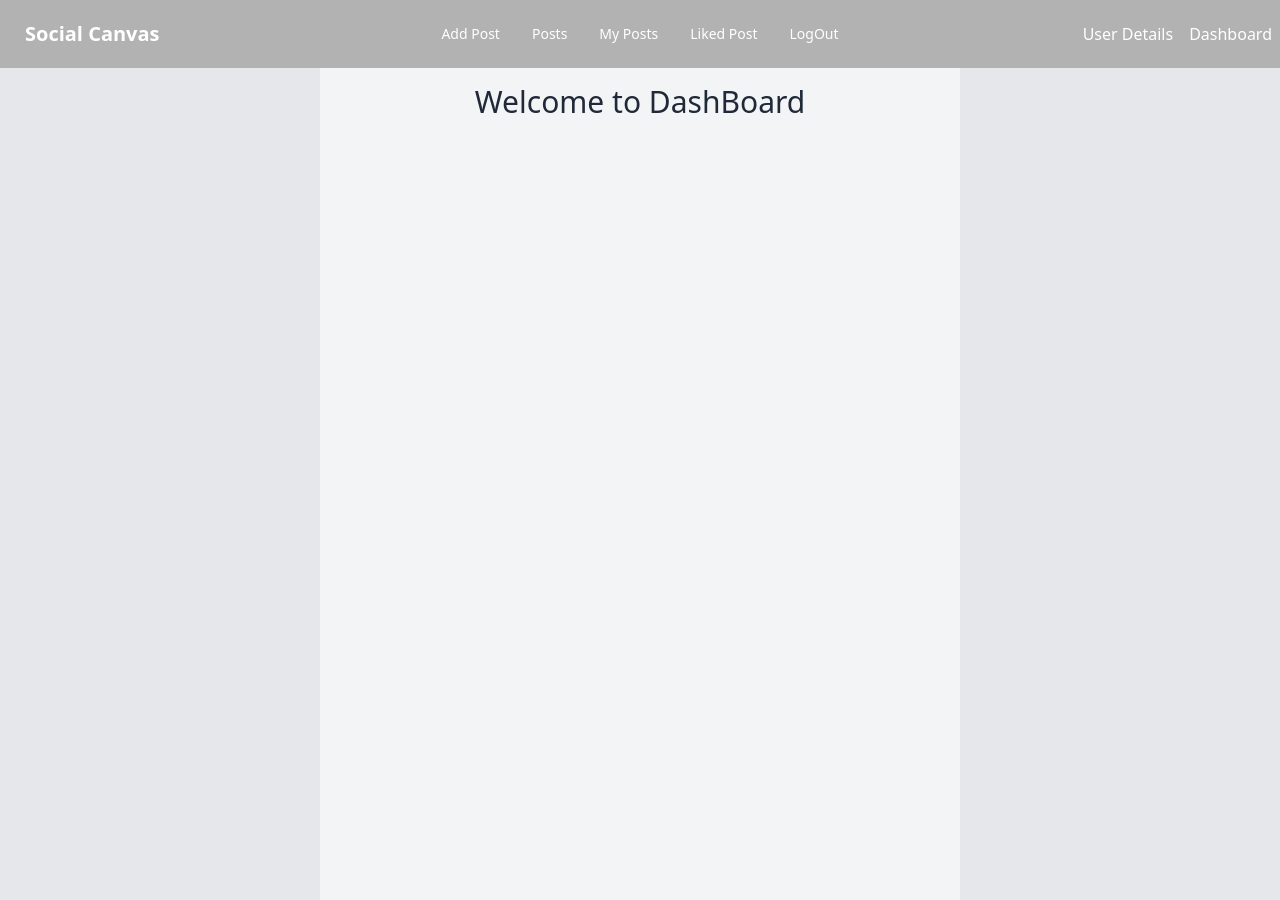
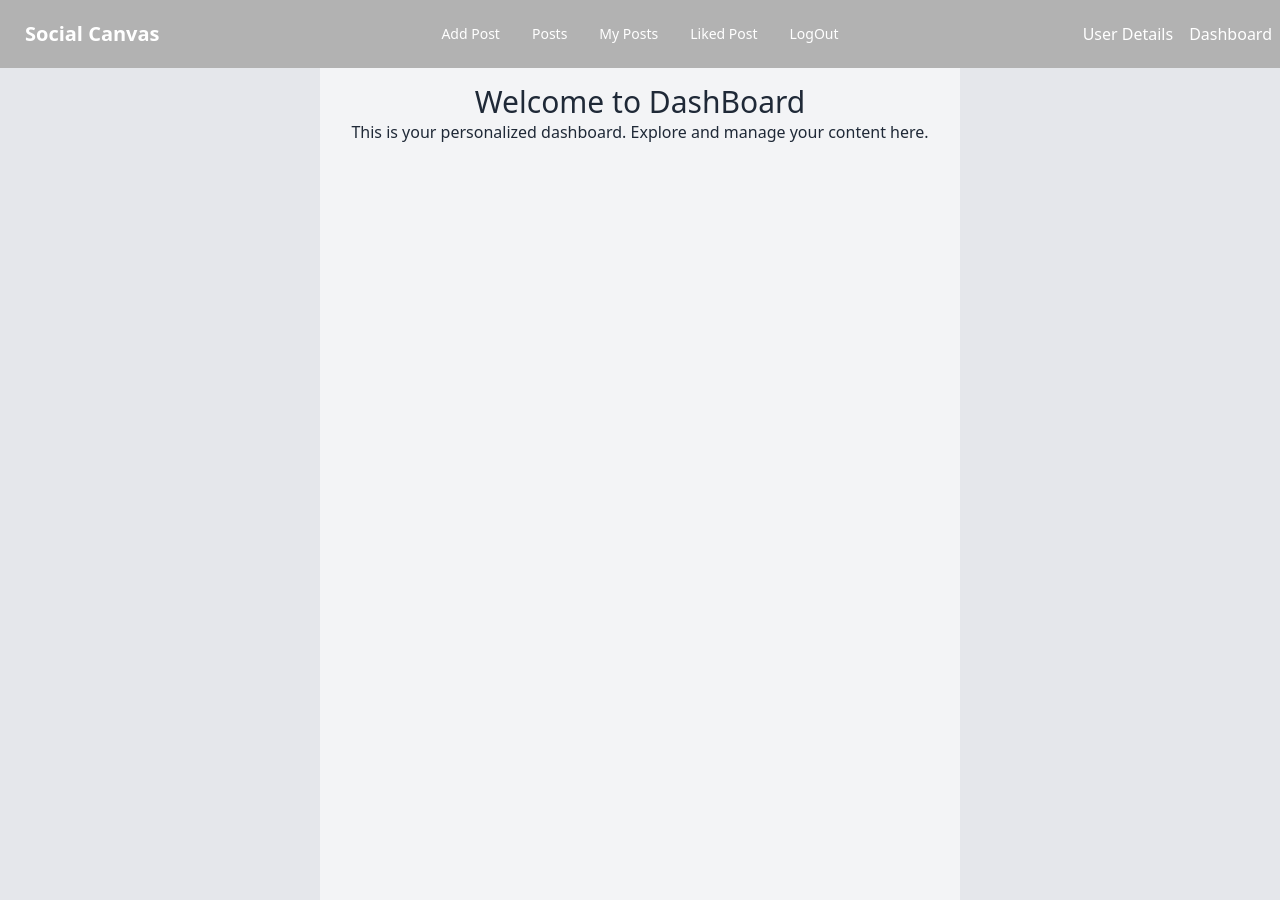
Before and after one commit to Nirob-Barman/Social-Canvas, a React (Vite) app in the folder Social-Canvas-Client/: page /posts in a window 1280 px wide. Built offline with nearby package versions, Linux system fonts and the light colour scheme; no server answers; sample sign-in values are in the browser's storage.

Commit message:
Uncommented Posts

```diff
--- a/Social-Canvas-Client/src/Pages/DashBoard/DashBoardPage/DashBoardPage.jsx
+++ b/Social-Canvas-Client/src/Pages/DashBoard/DashBoardPage/DashBoardPage.jsx
@@ -4,6 +4,7 @@ const DashBoardPage = () => {
     return (
         <div className='min-h-screen'>
             <h1 className='text-3xl text-center'>Welcome to DashBoard</h1>
+            <p className='text-center'>This is your personalized dashboard. Explore and manage your content here.</p>
         </div>
     );
 };
```
